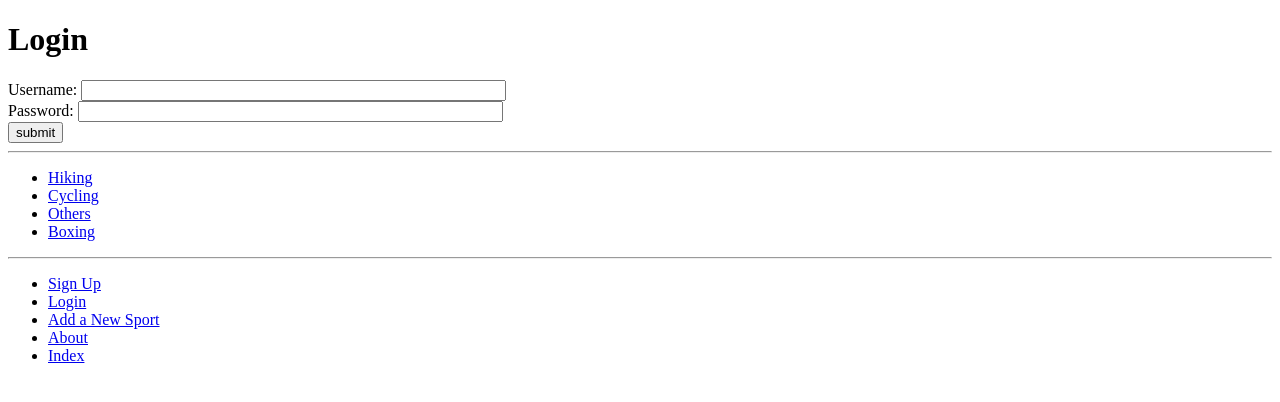
After one commit to ineshbose/connectercise_project, a Django app: page /login/ in a window 1280 px wide. The commit adds this page. Shown: the top 402 px of the page. Run offline with Django 3.2, Linux system fonts and the light colour scheme; data comes from the database, SQL or seed files in the repository; both versions use the stored data as it was after the commit.

Commit message:
Chap 9 done.

```diff
--- a/connectercise/admin.py
+++ b/connectercise/admin.py
@@ -1,5 +1,5 @@
 from django.contrib import admin
-from connectercise.models import Sport, SportRequest
+from connectercise.models import Sport, SportRequest, UserProfile
 
 # Register your models here.
 
@@ -11,3 +11,4 @@ class RequestAdmin(admin.ModelAdmin):
 
 admin.site.register(Sport, SportAdmin)
 admin.site.register(SportRequest, RequestAdmin)
+admin.site.register(UserProfile)
--- a/connectercise/models.py
+++ b/connectercise/models.py
@@ -1,5 +1,6 @@
 from django.db import models
 from django.template.defaultfilters import slugify
+from django.contrib.auth.models import User
 
 # Create your models here.
 class Sport(models.Model):
@@ -23,3 +24,11 @@ class SportRequest(models.Model):
 
     def __str__(self):
         return self.title
+
+class UserProfile(models.Model):
+    user = models.OneToOneField(User, on_delete=models.CASCADE)
+    website = models.URLField(blank=True)
+    picture = models.ImageField(upload_to='profile_images', blank=True)
+
+    def __str__(self):
+        return self.user.username
--- a/connectercise/urls.py
+++ b/connectercise/urls.py
@@ -9,4 +9,8 @@ urlpatterns = [
     path('sport/<slug:sport_name_slug>/', views.show_sport, name='show_sport'),
     path('add_sport/', views.add_sport, name='add_sport'),
     path('sport/<slug:sport_name_slug>/add_request/', views.add_request, name='add_request'),
+    path('register/', views.register, name='register'),
+    path('login/', views.user_login, name='login'),
+    path('restricted/', views.restricted, name='restricted'),
+    path('logout/', views.user_logout, name='logout'),
 ]
--- a/connectercise/views.py
+++ b/connectercise/views.py
@@ -2,7 +2,9 @@ from django.shortcuts import render, redirect
 from django.http import HttpResponse
 from django.urls import reverse
 from connectercise.models import Sport, SportRequest
-from connectercise.forms import SportForm, RequestForm
+from connectercise.forms import SportForm, RequestForm, UserForm, UserProfileForm
+from django.contrib.auth import authenticate, login, logout
+from django.contrib.auth.decorators import login_required
 
 # Create your views here.
 def index(request):
@@ -30,6 +32,7 @@ def show_sport(request, sport_name_slug):
         context_dict['requests'] = None
     return render(request, 'connectercise/sport.html', context=context_dict)
 
+@login_required
 def add_sport(request):
     form = SportForm()
     if request.method == 'POST':
@@ -41,6 +44,7 @@ def add_sport(request):
             print(form.errors)
     return render(request, 'connectercise/add_sport.html', {'form': form})
 
+@login_required
 def add_request(request, sport_name_slug):
     try:
         sport = Sport.objects.get(slug=sport_name_slug)
@@ -65,3 +69,71 @@ def add_request(request, sport_name_slug):
             print(form.errors)
     context_dict = {'form': form, 'sport': sport}
     return render(request, 'connectercise/add_request.html', context=context_dict)
+
+
+def register(request):
+    registered = False
+    if request.method == 'POST':
+        user_form = UserForm(request.POST)
+        profile_form = UserProfileForm(request.POST)
+
+        if user_form.is_valid() and profile_form.is_valid():
+            user = user_form.save()
+            user.set_password(user.password)
+            user.save()
+            profile = profile_form.save(commit=False)
+            profile.user = user
+            if 'picture' in request.FILES:
+                profile.picture = request.FILES['picture']
+            profile.save()
+            registered = True
+        else:
+            print(user_form.errors, profile_form.errors)
+    else:
+        user_form = UserForm()
+        profile_form = UserProfileForm()
+    return render(request, 'connectercise/register.html', context={'user_form': user_form, 'profile_form': profile_form, 'registered': registered})
+
+def user_login(request):
+    if request.method == 'POST':
+        username = request.POST.get('username')
+        password = request.POST.get('password')
+        user = authenticate(username=username, password=password)
+        if user:
+            if user.is_active:
+                login(request, user)
+                return redirect(reverse('connectercise:index'))
+            else:
+                return HttpResponse("Your account is disabled.")
+        else:
+            print(f"Invalid login details: {username}, {password}")
+            return HttpResponse("Invalid login details supplied.")
+    else:
+        return render(request, 'connectercise/login.html')
+
+@login_required
+def restricted(request):
+    return render(request, 'connectercise/restricted.html')
+
+@login_required
+def user_logout(request):
+    logout(request)
+    return redirect(reverse('connectercise:index'))
+
+def get_server_side_cookie(request, cookie, default_val=None):
+    val = request.session.get(cookie)
+    if not val:
+        val = default_val
+    return val
+
+def visitor_cookie_handler(request):
+    visits = int(get_server_side_cookie(request, 'visits', '1'))
+    last_visit_cookie = get_server_side_cookie(request, 'last_visit', str(datetime.now()))
+    last_visit_time = datetime.strptime(last_visit_cookie[:-7], '%Y-%m-%d %H:%M:%S')
+
+    if (datetime.now() - last_visit_time).days > 0:
+        visits = visits+1
+        request.session['last_visit'] = str(datetime.now())
+    else:
+        request.session['last_visit'] = last_visit_cookie
+    request.session['visits'] = visits
--- a/connectercise_project/settings.py
+++ b/connectercise_project/settings.py
@@ -17,6 +17,7 @@ BASE_DIR = os.path.dirname(os.path.dirname(os.path.abspath(__file__)))
 TEMPLATE_DIR = os.path.join(BASE_DIR, 'templates')
 STATIC_DIR = os.path.join(BASE_DIR, 'static')
 MEDIA_DIR = os.path.join(BASE_DIR, 'media')
+LOGIN_URL = 'connectercise:login'
 
 # Quick-start development settings - unsuitable for production
 # See https://docs.djangoproject.com/en/3.0/howto/deployment/checklist/
--- a/templates/connectercise/base.html
+++ b/templates/connectercise/base.html
@@ -21,6 +21,13 @@
         <hr />
         <div>
             <ul>
+                {% if user.is_authenticated %}
+                <li><a href="{% url 'connectercise:restricted' %}">Restricted Page</a></li>
+                <li><a href="{% url 'connectercise:logout' %}">Logout</a></li>
+                {% else %}
+                <li><a href="{% url 'connectercise:register' %}">Sign Up</a></li>
+                <li><a href="{% url 'connectercise:login' %}">Login</a></li>
+                {% endif %}
                 <li><a href="{% url 'connectercise:add_sport' %}">Add a New Sport</a></li>
                 <li><a href="{% url 'connectercise:about' %}">About</a></li>
                 <li><a href="{% url 'connectercise:index' %}">Index</a></li>
--- a/templates/connectercise/index.html
+++ b/templates/connectercise/index.html
@@ -5,9 +5,10 @@
     Dashboard
 {% endblock %}
 {% block body_block %}
-    <h1>Oh hello..</h1>
+    <h1>
+        Oh hello{% if user.is_authenticated %}, {{ user.username }}.{% else %}!{% endif %}
+    </h1>
     <div>
-        person!<br />
         <strong>{{ boldmessage }}</strong><br />
     </div>
     <h2>Most Popular Sports</h2>
--- /dev/null
+++ b/templates/connectercise/login.html
@@ -0,0 +1,16 @@
+{% extends 'connectercise/base.html' %}
+{% load static %}
+
+{% block title_block %}
+Login
+{% endblock %}
+
+{% block body_block %}
+<h1>Login</h1>
+<form id="login_form" method="post" action="{% url 'connectercise:login' %}">
+    {% csrf_token %}
+    Username: <input type="text" name="username" value="" size="50" /><br />
+    Password: <input type="password" name="password" value="" size="50" /><br />
+    <input type="submit" value="submit" />
+</form>
+{% endblock %}
```
Also changed, not shown: connectercise/forms.py (+14 -1 lines), templates/connectercise/register.html (added, +21 -0 lines), templates/connectercise/restricted.html (added, +9 -0 lines), templates/connectercise/sport.html (+5 -6 lines), connectercise/migrations/0005_userprofile.py (added), db.sqlite3.
